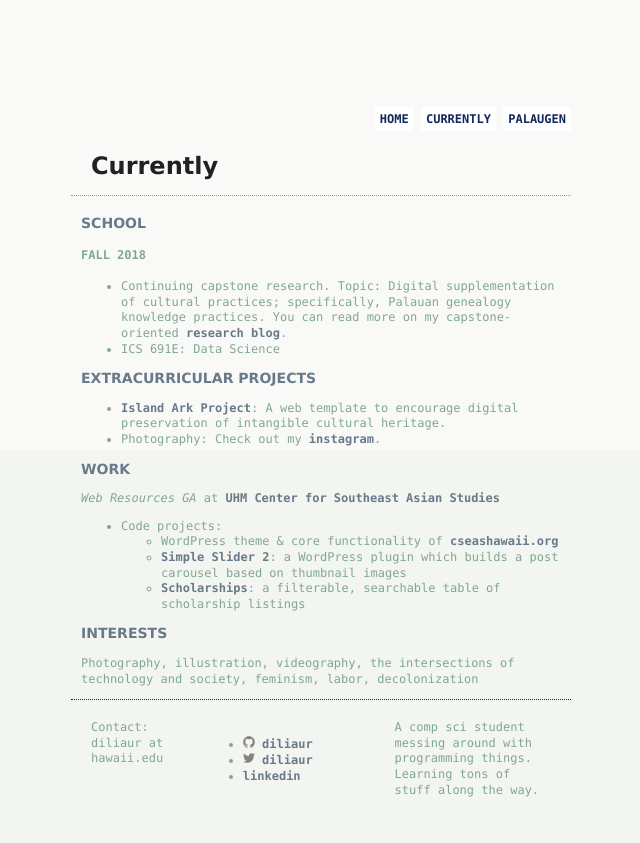
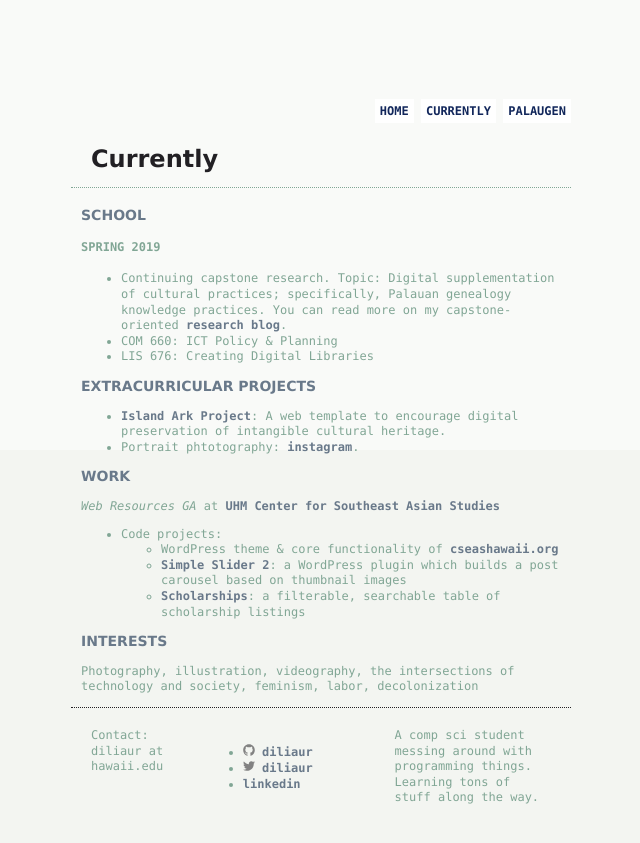
Before and after one commit to diliaur/diliaur.github.io, a Jekyll site: the page built from currently.md, in a window 1280 px wide. Shown: the top 843 px of the page, without its empty margins (319-959 px from the left). Built offline with Jekyll 4.4.1, drawn with Linux system fonts in a browser that asks for light colours; nearby versions of some CDN libraries.

Commit message:
update currently

```diff
--- a/currently.md
+++ b/currently.md
@@ -5,15 +5,16 @@ title: Currently
 
 ### School
 
-#### Fall 2018
+#### Spring 2019
 
 * Continuing capstone research. Topic: Digital supplementation of cultural practices; specifically, Palauan genealogy knowledge practices. You can read more on my capstone-oriented [research blog](http://palaugen.wordpress.com).
-* ICS 691E: Data Science
+* COM 660: ICT Policy & Planning
+* LIS 676: Creating Digital Libraries
 
 ### Extracurricular Projects
 
 * [Island Ark Project](http://www.islandarkproject.org): A web template to encourage digital preservation of intangible cultural heritage.
-* Photography: Check out my [instagram](http://www.instagram.com/diliaur.jpg).
+* Portrait phtotography: [instagram](http://www.instagram.com/diliaur.jpg).
 
 ### Work
 _Web Resources GA_ at [UHM Center for Southeast Asian Studies](http://www.cseashawaii.org)
```
